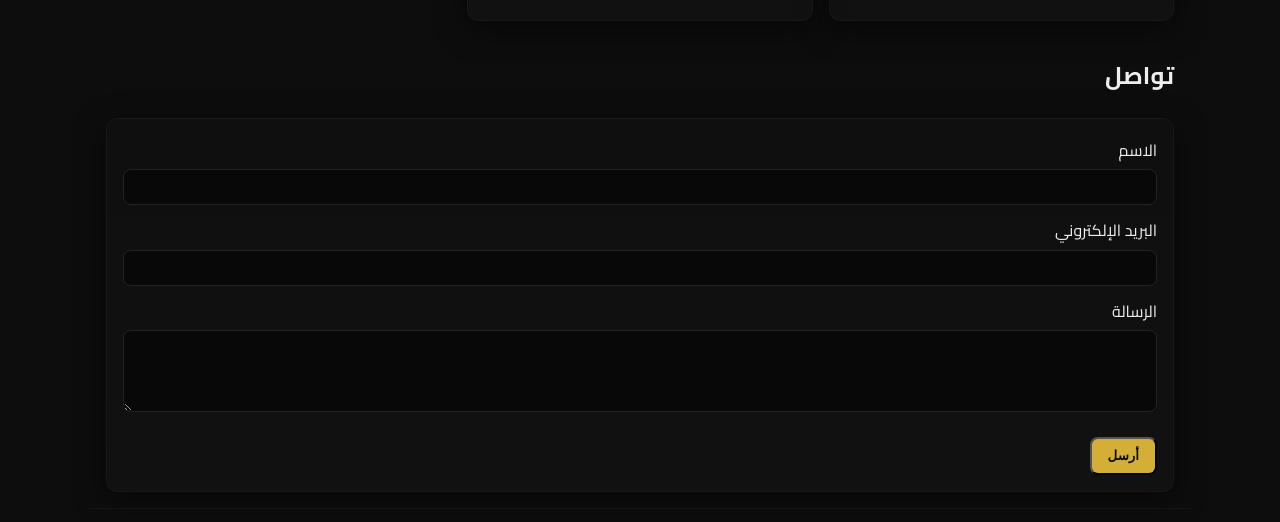
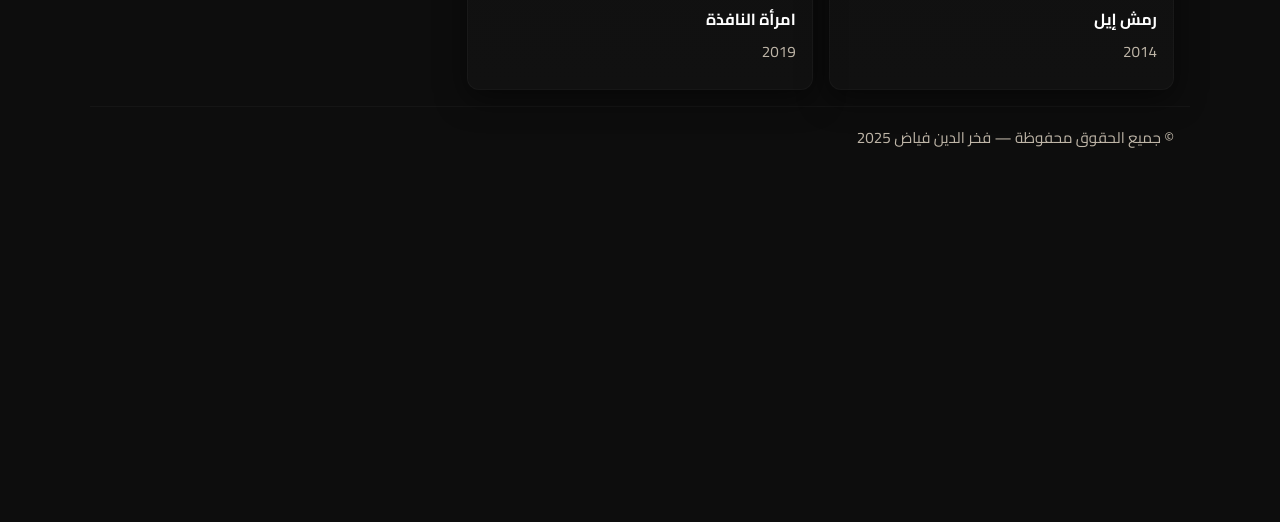
Before and after one commit to fakheraldeenfayad/fakheraldeenfayad.github.io, a plain HTML site: page index.html in a window 1280 px wide. Shown: the part 2348-2870 px from the top of the page. After the commit the page ends 2516 px from the top, so only its background shows below. Drawn offline with Linux system fonts and the light colour scheme.

Commit message:
Update index.html

```diff
--- a/index.html
+++ b/index.html
@@ -1,4 +1,4 @@
-  <!doctype html>
+ <!doctype html>
 <html lang='ar' dir='rtl'>
 <head>
   <meta charset='utf-8'/>
@@ -16,7 +16,7 @@
         <a href='index.html'>الصفحة الرئيسية</a>
         <a href='books.html'>الكتب</a>
         <a href='articles.html'>المقالات</a>
-        <a href='#contact'>تواصل</a>
+        <a href='contact.html'>تواصل</a>
       </div>
     </nav>
   </header>
@@ -58,6 +58,11 @@
         <div>
           <p><strong>فخر الدين فياض</strong><br>كاتب وصحفي  مواليد 1965 من السويداء حاصل على شهادة في الاقتصاد (جامعة دمشق). عمل مدير تحرير وسكرتير تحرير في عدة صحف ومجلات، وكتب في دوريات فكرية وسياسية وأدبية، وعمل في محطات تلفزيونية.</p>
           <p class='kv' style='margin-top:.6rem'>الجوائز: المركز الأول في جائزة المزرعة 2002. جائزة الرواية الأولى عن "رمش إيل" (2014). جائزة المجموعة القصصية الأولى عن "امرأة النافذة" (2018).</p>
+
+          <p style="margin-top:1.2rem">
+            <a class="cta" href="contact.html">اتصل بالكاتب</a>
+          </p>
+
         </div>
       </div>
     </div>
@@ -94,18 +99,6 @@
       </div>
     </div>
 
-    <section id='contact' style='margin-top:2rem'>
-      <h2>تواصل</h2>
-      <div class='card' style='margin-top:1rem'>
-        <form onsubmit="alert('نموذج تجريبي — اربطه بـ Formspree لاحقًا'); return false;">
-          <label>الاسم<br><input required style='width:100%;padding:.6rem;margin-top:.3rem;border-radius:8px;border:1px solid #222;background:#080808;color:#fff'></label>
-          <label style='display:block;margin-top:.6rem'>البريد الإلكتروني<br><input required type='email' style='width:100%;padding:.6rem;margin-top:.3rem;border-radius:8px;border:1px solid #222;background:#080808;color:#fff'></label>
-          <label style='display:block;margin-top:.6rem'>الرسالة<br><textarea required style='width:100%;padding:.6rem;margin-top:.3rem;border-radius:8px;border:1px solid #222;background:#080808;color:#fff' rows='4'></textarea></label>
-          <div style='margin-top:1rem'><button class='cta' type='submit'>أرسل</button></div>
-        </form>
-      </div>
-    </section>
-
   </main>
 
   <footer class='wrap'>
```
